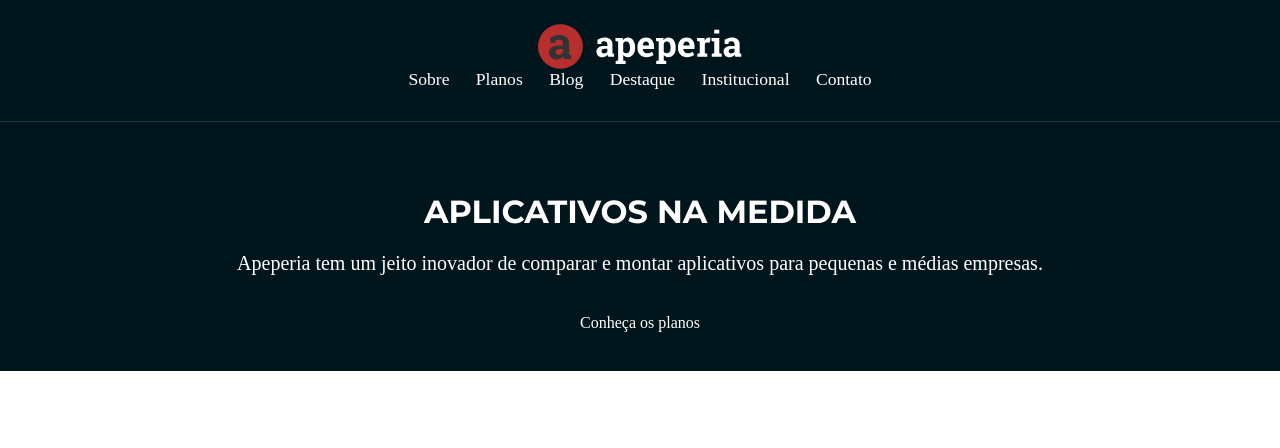
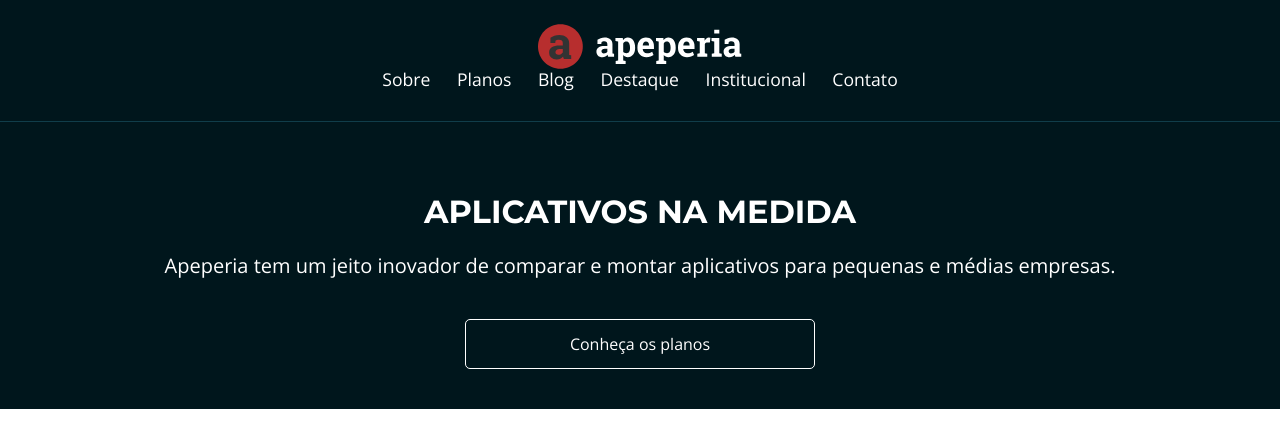
Before and after one commit to Laynm/Apeperia---Site-responsivo, a plain HTML site: page projeto-apeperia-b2501c63b2ebdfd8226473a6c8ffa8777e559efe/index.html in a window 1280 px wide. Drawn offline with nearby package versions, Linux system fonts and the light colour scheme.

Commit message:
Variáveis CSS

```diff
--- a/projeto-apeperia-b2501c63b2ebdfd8226473a6c8ffa8777e559efe/css/base.css
+++ b/projeto-apeperia-b2501c63b2ebdfd8226473a6c8ffa8777e559efe/css/base.css
@@ -1,3 +1,40 @@
+:root {
+    --branco: #FFF;
+    --azul-claro: #DFE3E5;
+    --vermelho-forte: #B72E2E;
+    --cinza-escuro: #4F4C4C;
+    --cinza-claro: #F7F4F4;
+    --cinza-medio: #D9D9D9;
+
+    --fonte-link: #0084FF;
+    --fonte-cinza: #666;
+    --borda-cabecalho-mobile: #103D4A;
+    --bg-rodape: #333;
+    --bg-chamada-mobile: #00161C;
+
+    --planos-cartao-start: #56CCF2;
+    --planos-cartao-ultra: #B04CD9;
+    --planos-cartao-mega: #E33B3B;
+
+    --montserrat: 'Montserrat', 'Sansserif';
+}
+
 body {
     font-family: 'Open Sans', 'Sans-serif';
 }
+
+.container {
+    padding-right: 6%;
+    padding-left: 6%;
+}
+
+.botao {
+    text-align: center;
+    display: block;
+    width: 100%;
+    max-width: 350px;
+    box-sizing: border-box;
+    padding: 1rem 2rem;
+    border: 1px solid var(--branco);
+    border-radius: 5px;
+}
--- a/projeto-apeperia-b2501c63b2ebdfd8226473a6c8ffa8777e559efe/css/cabecalho.css
+++ b/projeto-apeperia-b2501c63b2ebdfd8226473a6c8ffa8777e559efe/css/cabecalho.css
@@ -12,7 +12,7 @@
     padding-top: .75rem;
     padding-bottom: .75rem;
 
-    border-bottom: 1px solid #103D4A;
+    border-bottom: 1px solid var(--borda-cabecalho-mobile);
 
     position: absolute;
 }
--- a/projeto-apeperia-b2501c63b2ebdfd8226473a6c8ffa8777e559efe/css/chamada.css
+++ b/projeto-apeperia-b2501c63b2ebdfd8226473a6c8ffa8777e559efe/css/chamada.css
@@ -6,14 +6,14 @@
     color: #FFF;
     text-align: center;
 
-    background-color: #00161C;
+    background-color: var(--bg-chamada-mobile);
 
     padding-top: 12.25rem;
     padding-bottom: 2.5rem;
 }
 
 .chamada__titulo {
-    font-family: 'Montserrat', serif;
+    font-family: var(--montserrat);
     font-size: 2rem;
     font-weight: 700;
     text-transform: uppercase;
--- a/projeto-apeperia-b2501c63b2ebdfd8226473a6c8ffa8777e559efe/index.html
+++ b/projeto-apeperia-b2501c63b2ebdfd8226473a6c8ffa8777e559efe/index.html
@@ -5,14 +5,14 @@
     <meta http-equiv="X-UA-Compatible" content="IE=edge">
     <meta name="viewport" content="width=device-width, initial-scale=1.0">
     <title>Home | Apeperia</title>
+    <link rel="stylesheet" href="css/reset.css">
     <link rel="preconnect" href="https://fonts.googleapis.com"><link rel="preconnect" href="https://fonts.gstatic.com" crossorigin><link href="https://fonts.googleapis.com/css2?family=Montserrat:wght@300;400;700&family=Open+Sans:wght@300;400;700&display=swap" rel="stylesheet">
     <link rel="stylesheet" href="css/base.css">
     <link rel="stylesheet" href="css/cabecalho.css">
     <link rel="stylesheet" href="css/chamada.css">
-    <link rel="stylesheet" href="css/reset.css">
 </head>
 <body>
-    <header class="cabecalho">
+    <header class="cabecalho container">
         <img src="img/logo-apeperia.svg" alt="Texto alternativo da logo: Logo da Apeperia" class="cabecalho_logo">
         <nav class="cabecalho__navegacao">
             <ul>
@@ -26,10 +26,10 @@
         </nav>
     </header>
     <main>
-        <section class="chamada">
+        <section class="chamada container">
             <h1 class="chamada__titulo">Aplicativos Na Medida</h1>
             <p class="chamada__texto">Apeperia tem um jeito inovador de comparar e montar aplicativos para pequenas e médias empresas.</p>
-            <a href="#" class="chamada__botao">Conheça os planos</a>
+            <a href="#" class="chamada__botao botao">Conheça os planos</a>
         </section>
     </main>
 </body>
```
